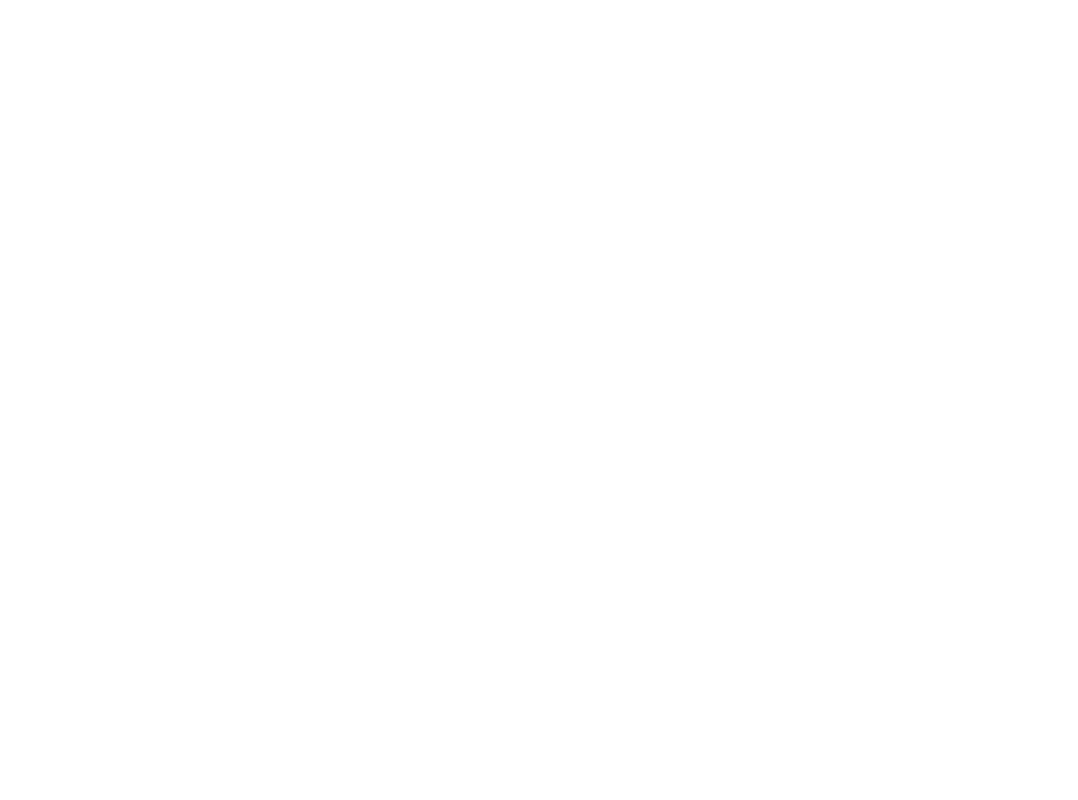
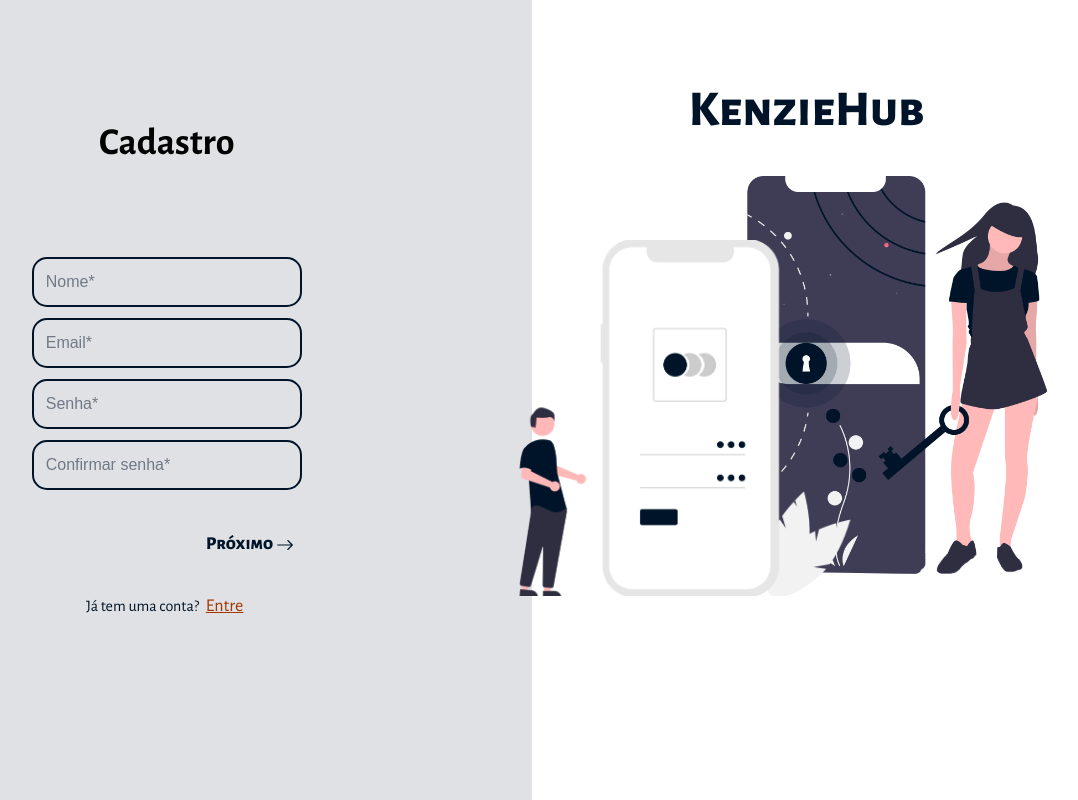
Before and after one commit to ayamello/kenziehub, a React (Create React App) app: page /cadastro in a window 1280 px wide. Shown: the whole page, without its empty margins (199-1277 px from the left). Built offline with nearby package versions, Linux system fonts and the light colour scheme.

Commit message:
Build signup page

```diff
--- /dev/null
+++ b/src/pages/signup/index.jsx
@@ -0,0 +1,169 @@
+import { Container } from './style';
+import { Link, useHistory } from 'react-router-dom';
+import LogoKH from '../../assets/logo.png';
+import ImgCover1 from '../../assets/login1.png';
+import ImgCover2 from '../../assets/login2.png';
+import { useForm } from 'react-hook-form';
+import * as yup from 'yup';
+import { yupResolver } from '@hookform/resolvers/yup';
+import api from '../../services/api';
+import { useState } from 'react';
+import { BsArrowRight, BsArrowLeft } from "react-icons/bs";
+import { useEffect } from 'react';
+
+function Signup() {
+    const [countForm, setCountForm] = useState(1);
+    const [isErrored, setIsErrored] = useState(false);
+
+    const history = useHistory();
+
+    const schema = yup.object().shape({
+        name: yup.string().required("Campo obrigatório"),
+        email: yup.string().email("Email inválido").required("Campo obrigatório"),
+        password: yup.string()
+                     .min(8, "Mínimo 8 caracteres")
+                     .required("Campo obrigatório")
+                     .matches(/(?=^.{8,}$)((?=.*\d)(?=.*\W+))(?![.\n])(?=.*[A-Z])(?=.*[a-z]).*$/g, "Senha inválida"),
+        confirmPassword: yup.string()
+                            .required("Campo obrigatório")
+                            .oneOf([yup.ref('password'), null], "As senhas não são iguais"),
+        course_module: yup.string().required("Campo obrigatório"),
+        bio: yup.string().required("Campo obrigatório"),
+        contact: yup.string().required("Campo obrigatório")
+    });
+
+    const { register, handleSubmit, formState: {errors} } = useForm({
+        resolver: yupResolver(schema)
+    });
+
+    const onSubmit = (data) => {
+        api.post("/users", {
+            name: data.name,
+            email: data.email,
+            password: data.password,
+            contact: data.contact,
+            bio: data.bio,
+            course_module: data.course_module
+        })
+        .then(response => {
+            console.log(response.data);
+
+            return history.push("/user-profile");
+        })
+        .catch(err => {
+            console.log(err);
+        })
+    }
+
+    return (
+        <Container>
+            <div className="Main">
+                <img src={LogoKH} alt="Logo KenzieHub" />
+                <h3>Cadastro</h3>
+
+                <form onSubmit={handleSubmit(onSubmit)}>
+                    {countForm === 1 &&
+                        <>
+                            <div>
+                                <span>{errors.name?.message}</span>
+                                <label htmlFor="name">Nome</label>
+                                <input type="text"
+                                       id="name"
+                                       placeholder="Nome*"
+                                       {...register("name")}
+                                />
+                            </div>
+                            <div>
+                                <span>{errors.email?.message}</span>
+                                <label htmlFor="email">Email</label>
+                                <input type="text"
+                                       id="email"
+                                       placeholder="Email*"
+                                       {...register("email")}
+                                />
+                            </div>
+                            <div>
+                                <span>{errors.password?.message}</span>
+                                <label htmlFor="password">Senha</label>
+                                <input type="password"
+                                       id="password"
+                                       placeholder="Senha*"
+                                       {...register("password")}
+                                />
+                            </div>
+                            <div>
+                                <span>{errors.confirmPassword?.message}</span>
+                                <label htmlFor="confirmPassword">Confirmar senha</label>
+                                <input type="password"
+                                       id="confirmPassword"
+                                       placeholder="Confirmar senha*"
+                                       {...register("confirmPassword")}
+                                />
+                            </div>
+
+                            <button className="BtnNext"
+                                onClick={() => setCountForm(countForm + 1)}>
+                                Próximo <BsArrowRight />
+                            </button>
+                        </>
+                    }
+                    {countForm === 2 &&
+                        <>
+                            <div>
+                                <span>{errors.course_module?.message}</span>
+                                <label htmlFor="course_module">Módulo do Curso</label>
+                                <select {...register("course_module")} id="course_module">
+                                    <option value="q1">Q1</option>
+                                    <option value="q2">Q2</option>
+                                    <option value="q3">Q3</option>
+                                    <option value="q4">Q4</option>
+                                </select>
+                            </div>
+
+                            <div>
+                                <span>{errors.contact?.message}</span>
+                                <label htmlFor="contact">LinkedIn</label>
+                                <textarea type="text"
+                                          id="contact"
+                                          placeholder="Contato*"
+                                          {...register("contact")}
+                                />
+                            </div>
+
+                            <div>
+                                <span>{errors.bio?.message}</span>
+                                <label htmlFor="bio">Bio</label>
+                                <textarea type="text"
+                                          id="bio"
+                                          placeholder="Bio*"
+                                          {...register("bio")}
+                                />
+                            </div>
+
+                            <button className="BtnBack"
+                                onClick={() => setCountForm(countForm - 1)}>
+                                <BsArrowLeft /> Anterior
+                            </button>
+
+                            <button type="submit">Finalizar cadastro</button>
+                        </>
+                    }
+
+                </form>
+
+                <span>Já tem uma conta? <Link to="/login">Entre</Link></span>
+            </div>
+
+            <div className="Cover">
+                <h1>KenzieHub</h1>
+
+                <div className="Illustrations">
+                    <img src={ImgCover1} alt="Ilustração 1" />
+                    <img src={ImgCover2} alt="Ilustração 2" />
+                </div>
+            </div>
+        </Container>
+    );
+}
+
+export default Signup;
--- a/src/pages/login/style.js
+++ b/src/pages/signup/style.js
@@ -26,7 +26,16 @@
             display: none;
         }
 
-        input {
+        form span {
+            width: 270px;
+            margin: 0 auto -5px;
+            padding-left: 7px;
+            text-align: left;
+            color: red;
+            font-size: 12px;
+        }
+
+        input, select, textarea {
             width: 270px;
             height: 50px;
             margin: 2vh auto;
@@ -42,7 +51,15 @@
             }
         }
 
-        button{
+        select {
+            margin-top: -2vh;
+        }
+
+        textarea {
+            padding-top: 12px;
+        }
+
+        button {
             width: 270px;
             height: 50px;
             margin: 5vh auto;
@@ -64,6 +81,28 @@
                 color: var(--orange);
                 padding: 4px;
             }
+        }
+
+        .BtnNext, .BtnBack {
+            height: 25px;
+            font-family: 'Alegreya Sans SC';
+            font-size: 18px;
+            padding-right: 8px;
+            color: var(--blue);
+            background-color: transparent;
+        }
+
+        .BtnNext {
+            text-align: right;
+        }
+
+        .BtnBack {
+            text-align: left;
+            margin-top: 2vh;
+        }
+
+        svg {
+            transform: translateY(5px);
         }
     }
 
--- a/src/routes/index.jsx
+++ b/src/routes/index.jsx
@@ -1,6 +1,7 @@
 import { Switch, Route } from 'react-router-dom';
 import Home from '../pages/home';
 import Login from '../pages/login';
+import Signup from '../pages/signup';
 
 function Routes() {
     return(
@@ -11,6 +12,9 @@
             <Route path="/login">
                 <Login />
             </Route>
+            <Route path="/cadastro">
+                <Signup />
+            </Route>
         </Switch>
     )
 }
```
